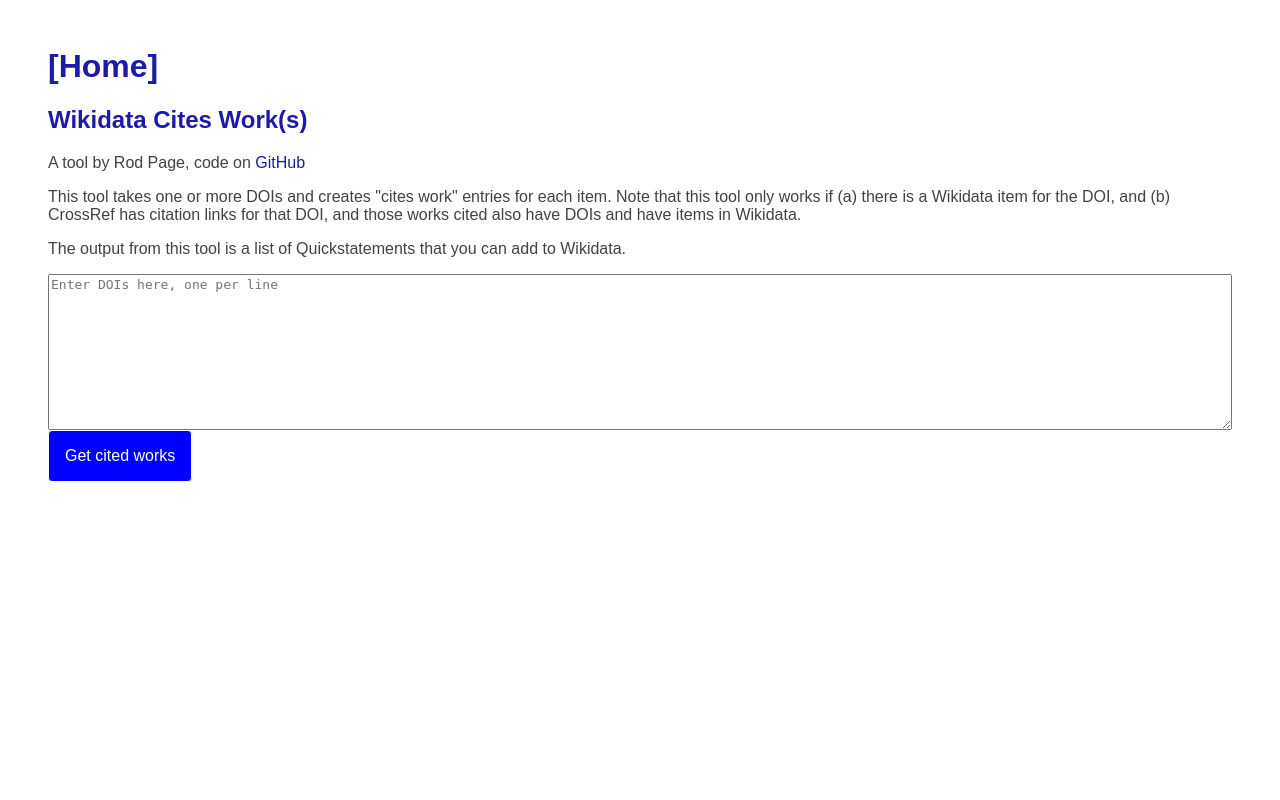
After one commit to rdmpage/bhl-wikidata, a PHP site: page /cites.php in a window 1280 px wide. The commit adds this page. Run offline with PHP 8.4, Linux system fonts and the light colour scheme.

Commit message:
Added tool to get cited works

```diff
--- /dev/null
+++ b/cites.php
@@ -0,0 +1,246 @@
+<?php
+
+// Environment----------------------------------------------------------------------------
+// In development this is a PHP file that is in .gitignore, when deployed these parameters
+// will be set on the server
+if (file_exists(dirname(__FILE__) . '/env.php'))
+{
+	include 'env.php';
+}
+
+require_once(dirname(__FILE__) . '/shared.php');
+require_once(dirname(__FILE__) . '/wikidata.php');
+
+//----------------------------------------------------------------------------------------
+if (isset($_GET['ids']) && trim($_GET['ids']) != "")
+{
+	// process
+	$results = array();
+
+	$ids = explode("\n", trim($_GET['ids']));
+
+	//echo '<pre>';
+	//print_r($ids);
+
+	foreach ($ids as $id)
+	{
+		$id = trim($id);
+
+		$id_type = 'unknown';
+
+		if ($id_type == 'unknown')
+		{
+			if (preg_match('/^10\.[0-9]{4,}(?:\.[0-9]+)*(?:\/|%2F)(?:(?![\"&\'])\S)+/', $id))
+			{
+				$id_type = 'doi';
+			}
+		}
+
+		$results[$id] = null; // default is we have nothing
+
+		switch ($id_type)
+		{
+			case 'doi':
+
+				// Do we have this already in wikidata?
+				$item = wikidata_item_from_doi($id);
+
+				// If not found then retrun
+				if ($item == '')
+				{
+					$results[$id] = null;
+				}
+				else
+				{
+					$work = get_work($id);
+
+					if ($work)
+					{
+
+						$source = array();
+
+						$source[] = 'S248';
+						$source[] = 'Q5188229';
+
+						if (preg_match('/[\[|<|;]/', $id))
+						{
+							// Some DOIs (such as BioOne SICIs) break Quickstatements
+							// so we don't add these as the source
+						}
+						else
+						{
+							// DOI seems fine, so be explict about source of data
+							$source[] = 'S854';
+							$source[] = '"https://api.crossref.org/v1/works/' . $id . '"';
+						}
+
+						$results[$id] = update_citation_data($work, $item, $source);
+					}
+				}
+				break;
+
+			default:
+				break;
+		}
+
+	}
+
+	//print_r($results);
+
+?>
+
+<html>
+<head>
+	<meta charset="utf-8" />
+	<title>BHL Wikidata</title>
+	<style>
+		body {
+			font-family:sans-serif;
+			padding:40px;
+			color:#424242;
+		}
+
+	button {
+		font-size:1em;
+		background-color:blue;
+		color:white;
+		border:1px solid white;
+		padding:1em;
+		border-radius:4px;
+	}
+
+	a {
+		text-decoration:none;
+		color:rgb(28,27,168);
+	}
+
+	</style>
+</head>
+<body>
+<h1>
+	<a href=".">[Home]</a>
+</h1>
+<h2>
+	<a href="cites.php">[Cites works]</a>
+</h2>
+
+<p>You can create a new item in QuickStatements:</p>
+
+
+<form action='https://tools.wmflabs.org/quickstatements/api.php' method='post' target='_blank'>
+<input type='hidden' name='action' value='import' />
+<input type='hidden' name='format' value='v1' />
+<input type='hidden' name='temporary' value='1' />
+<input type='hidden' name='openpage' value='1' />
+<textarea style="padding:1em;font-size:1em;box-sizing: border-box;width:100%;" name="data" rows="20" >
+<?php
+
+
+$bad_identifier = array();
+
+foreach ($results as $id => $result)
+{
+	if ($result)
+	{
+		echo $result . "\n";
+	}
+	else
+	{
+		$bad_identifier[] = $id;
+	}
+}
+
+?>
+</textarea>
+    <br />
+    <button type="submit">Open in Quickstatements</button>
+</form>
+
+<?php
+
+	if (count($bad_identifier) > 0)
+	{
+		echo '<h2>No data for:</h2>';
+		echo '<ul>';
+		foreach ($bad_identifier as $id)
+		{
+			echo '<li>' . $id . '</li>';
+		}
+		echo '</ul>';
+	}
+
+
+
+?>
+
+
+</body>
+</html>
+
+
+
+<?php
+
+}
+else
+{
+	// display form
+
+?>
+
+<html>
+<head>
+	<meta charset="utf-8" />
+	<title>Wikidata Cites Work(s)</title>
+	<style>
+		body {
+			font-family:sans-serif;
+			padding:40px;
+			color:#424242;
+		}
+
+	button {
+		font-size:1em;
+		background-color:blue;
+		color:white;
+		border:1px solid white;
+		padding:1em;
+		border-radius:4px;
+	}
+
+	a {
+		text-decoration:none;
+		color:rgb(28,27,168);
+	}
+	</style>
+</head>
+<body>
+<h1>
+	<a href=".">[Home]</a>
+</h1>
+<h2>
+	<a href="cites.php">Wikidata Cites Work(s)</a>
+</h2>
+
+<p>A tool by Rod Page, code on <a href="https://github.com/rdmpage/bhl-wikidata" target="_blank">GitHub</a></p>
+
+<p>This tool takes one or more DOIs and creates "cites work" entries for each item. Note that this tool only works
+if (a) there is a Wikidata item for the DOI, and (b) CrossRef has citation links for that DOI, and those works cited
+also have DOIs and have items in Wikidata.</p>
+
+<p>The output from this tool is a list of Quickstatements that you can add to Wikidata.</p>
+
+<form method="get" action="cites.php">
+	<textarea style="font-size:1em;box-sizing: border-box;width:100%;" id="ids"  name="ids" rows="10" placeholder="Enter DOIs here, one per line" ></textarea>
+    <br />
+    <!-- <button type="submit" name="check">Check</button> -->
+    <button type="submit" name="add">Get cited works</button>
+</form>
+
+
+</body>
+</html>
+
+<?php
+}
+?>
--- /dev/null
+++ b/shared.php
@@ -0,0 +1,165 @@
+<?php
+
+//----------------------------------------------------------------------------------------
+function doi_to_agency($doi)
+{
+	$agency = '';
+
+	$prefix_filename = dirname(__FILE__) . '/prefix.json';
+	$json = file_get_contents($prefix_filename);
+	$prefix_to_agency = json_decode($json, true);
+
+	$parts = explode('/', $doi);
+	$prefix = $parts[0];
+
+	if (isset($prefix_to_agency[$prefix]))
+	{
+		$agency = $prefix_to_agency[$prefix];
+	}
+	else
+	{
+		$url = 'https://doi.org/ra/' . $doi;
+
+		$json = get($url);
+
+		//echo $json;
+
+		$obj = json_decode($json);
+
+		if ($obj)
+		{
+			if (isset($obj[0]->RA))
+			{
+				$agency = $obj[0]->RA;
+
+				$prefix_to_agency[$prefix] = $agency;
+			}
+
+		}
+	}
+
+	file_put_contents($prefix_filename, json_encode($prefix_to_agency, JSON_PRETTY_PRINT | JSON_UNESCAPED_SLASHES | JSON_UNESCAPED_UNICODE));
+
+	return $agency;
+}
+
+//----------------------------------------------------------------------------------------
+// Fetch DOI
+function get_work($doi)
+{
+	$obj = null;
+	$json = '';
+
+	$agency = doi_to_agency($doi);
+
+	switch ($agency)
+	{
+		case 'Crossref':
+			$url = 'https://api.crossref.org/v1/works/' . $doi;
+			$json = get($url);
+			break;
+
+		case 'JaLC':
+		default:
+			$url = 'https://doi.org/' . $doi;
+			$json = get($url, '', 'application/vnd.citationstyles.csl+json');
+			break;
+	}
+
+	// echo $json;
+
+	if ($json != '')
+	{
+		$obj = json_decode($json);
+
+		if ($obj)
+		{
+
+			if (!isset($obj->message))
+			{
+				$obj->message = $obj;
+			}
+
+			post_process($obj);
+
+			if ($agency != '')
+			{
+				$obj->message->DOIAgency = strtolower($agency);
+			}
+		}
+	}
+	return $obj;
+}
+
+//----------------------------------------------------------------------------------------
+function post_process(&$obj)
+{
+	// type
+	if (!isset($obj->message->type))
+	{
+		$obj->message->type = 'article-journal';
+	}
+
+	// ISSNs
+	if (isset($obj->message->ISSN))
+	{
+		foreach ($obj->message->ISSN as &$issn)
+		{
+			// JaLC
+			if (strlen($issn) == 8)
+			{
+				$issn = substr($issn, 0, 4) . '-' . substr($issn, 4);
+			}
+		}
+	}
+	else
+	{
+		// no ISSN
+		if (isset($obj->message->{'container-title'}))
+		{
+			switch ($obj->message->{'container-title'})
+			{
+				case 'Ascomycete.org':
+					$obj->message->ISSN[] = '2100-0840';
+					$obj->message->ISSN[] = '2102-4995';
+					break;
+
+				case 'Asian Herpetological Research':
+					$obj->message->ISSN[] = '2095-0357';
+					break;
+
+				case 'Raffles Bulletin of Zoology':
+					$obj->message->ISSN[] = '0217-2445';
+					$obj->message->ISSN[] = '2345-7600';
+					break;
+
+				case 'Rivista italiana di Paleontologia e Stratigrafia':
+				case 'RIVISTA ITALIANA DI PALEONTOLOGIA E STRATIGRAFIA':
+					$obj->message->ISSN[] = '2039-4942';
+					$obj->message->ISSN[] = '0035-6883';
+					break;
+
+				case '昆虫学报':
+				case 'Acta Entomologica Sinica':
+					$obj->message->ISSN[] = '0454-6296';
+					break;
+
+				case '大阪市立自然史博物館研究報告 = Bulletin of the Osaka Museum of Natural History':
+					$obj->message->ISSN[] = '0078-6675';
+					break;
+
+				default:
+					break;
+			}
+		}
+
+
+
+
+	}
+}
+
+
+
+
+?>
--- a/wikidata.php
+++ b/wikidata.php
@@ -5,7 +5,6 @@ error_reporting(E_ALL);
 require_once 'vendor/autoload.php';
 use LanguageDetection\Language;
 use Biblys\Isbn\Isbn as Isbn;
-
 
 //----------------------------------------------------------------------------------------
 // Convert CSL author name to a simple string
@@ -3173,6 +3172,111 @@ function wikidata_find_from_anything ($work)
 
 }
 
-
+//----------------------------------------------------------------------------------------
+// Update based on subset of data, e.g. citations
+// Convert a csl json object to Wikidata quickstatments
+function update_citation_data($work, $item, $source = array())
+{
+	$quickstatements = '';
+
+	$w = array();
+
+	foreach ($work->message as $k => $v)
+	{
+		switch ($k)
+		{
+
+			case 'reference':
+				foreach ($v as $reference)
+				{
+
+					if (isset($reference->DOI))
+					{
+						// for now just see if this already exists
+						$cited = wikidata_item_from_doi($reference->DOI);
+						if ($cited != '')
+						{
+							$w[] = array('P2860' => $cited);
+						}
+					}
+					else
+					{
+						// lets try metadata-based search (OpenURL)
+						$parts = array();
+
+						if (isset($reference->ISSN))
+						{
+							$parts[] = str_replace("http://id.crossref.org/issn/", '', $reference->ISSN);
+
+							if (isset($reference->volume))
+							{
+								$parts[] = $reference->volume;
+							}
+							if (isset($reference->{'first-page'}))
+							{
+								$parts[] = $reference->{'first-page'};
+							}
+							if (isset($reference->year))
+							{
+								$parts[] = $reference->year;
+							}
+
+							if (count($parts == 4))
+							{
+								$cited = wikidata_item_from_openurl_issn($parts[0], $parts[1], $parts[2], $parts[3]);
+
+								if ($cited != '')
+								{
+									$w[] = array('P2860' => $cited);
+								}
+							}
+						}
+					}
+
+				}
+				break;
+
+			default:
+				break;
+		}
+	}
+
+
+	foreach ($w as $statement)
+	{
+		foreach ($statement as $property => $value)
+		{
+			$row = array();
+			$row[] = $item;
+			$row[] = $property;
+			$row[] = $value;
+
+			$quickstatements .= join("\t", $row);
+
+			// labels don't get references
+			$properties_to_ignore = array();
+
+			$properties_to_ignore = array(
+				'P724',
+				'P953',
+				'P407', // language of work is almost never set by the source
+				'P1922',
+			); // e.g., when adding PDFs or IA to records from JSTOR
+
+			if (count($source) > 0 && !preg_match('/^[D|L]/', $property) && !in_array($property, $properties_to_ignore))
+			{
+				$quickstatements .= "\t" . join("\t", $source);
+			}
+
+			$quickstatements .= "\n";
+
+		}
+	}
+
+
+	return $quickstatements;
+
+
+}
 
 ?>
```
Also changed, not shown: index.php (+3 -158 lines), prefix.json (+11 -1 lines), test.php (added, +33 -0 lines), 2 other files.
